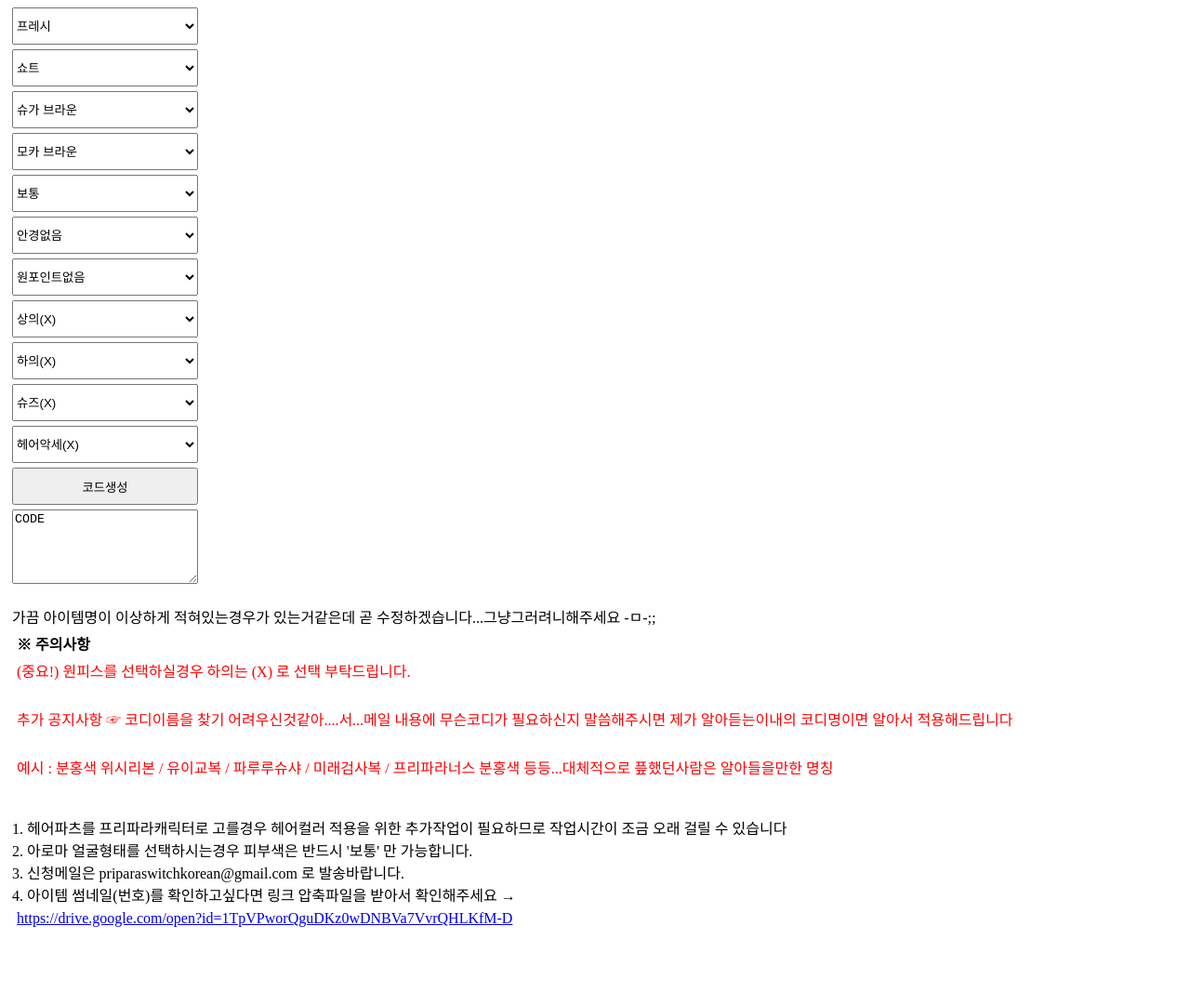
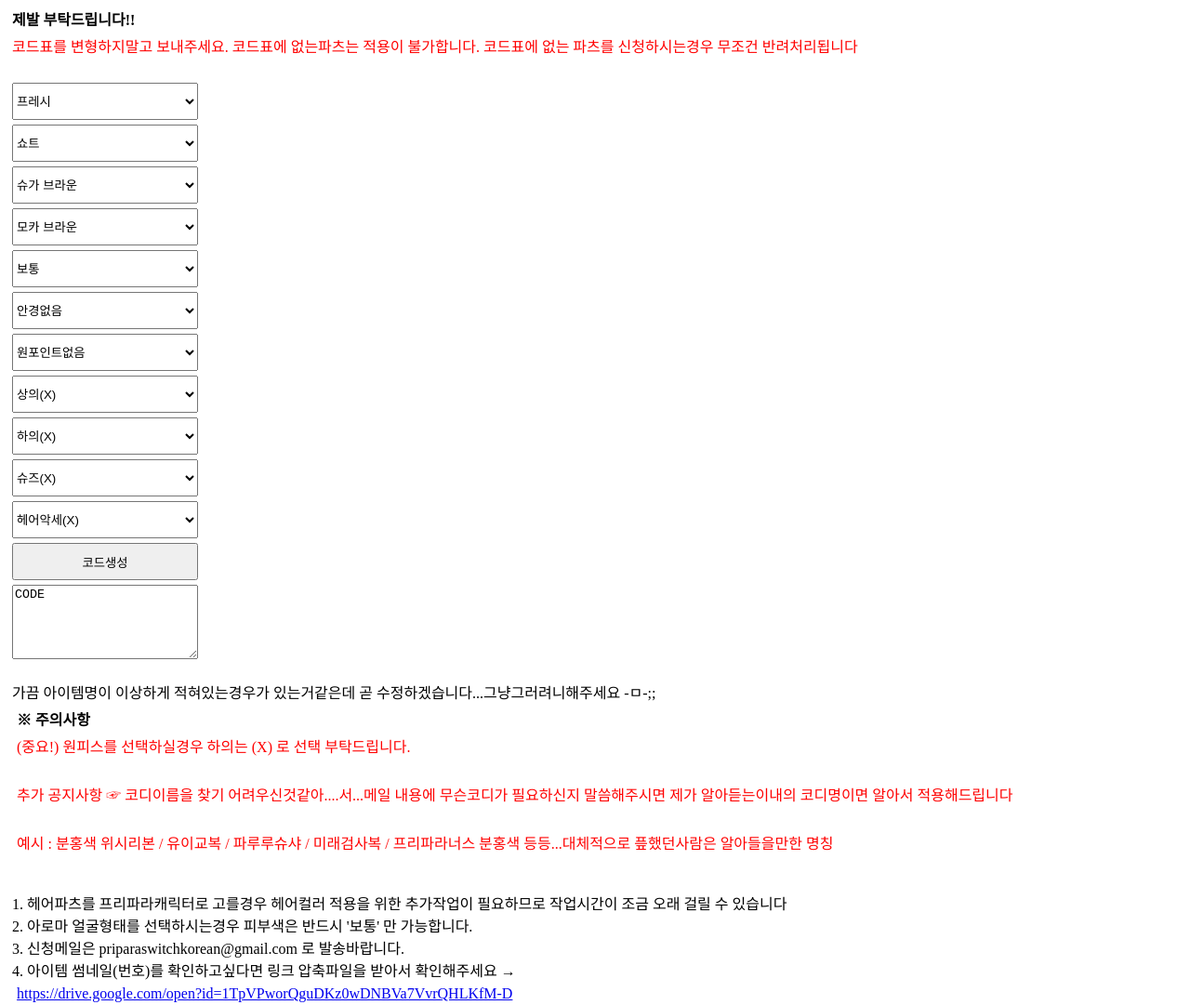
Before and after one commit to priparaSwitch/prismparadise, a plain HTML site: page publicCode.html in a window 1280 px wide. Shown: the whole page at 93% size. Before the commit the page ends 1005 px from the top, so only its background shows below. Drawn offline with Linux system fonts and the light colour scheme.

Commit message:
Add files via upload

```diff
--- a/publicCode.html
+++ b/publicCode.html
@@ -53,6 +53,10 @@
 		</style>
     </head>
     <body>
+	<h4>제발 부탁드립니다!!</h4>
+			<font color=FF0000>코드표를 변형하지말고 보내주세요. 코드표에 없는파츠는 적용이 불가합니다. 코드표에 없는 파츠를 신청하시는경우 무조건 반려처리됩니다</font>
+			<br>
+
         <select id="select_01">
 				<option selected>프레시</option>
 				<option>차분한</option>
```
